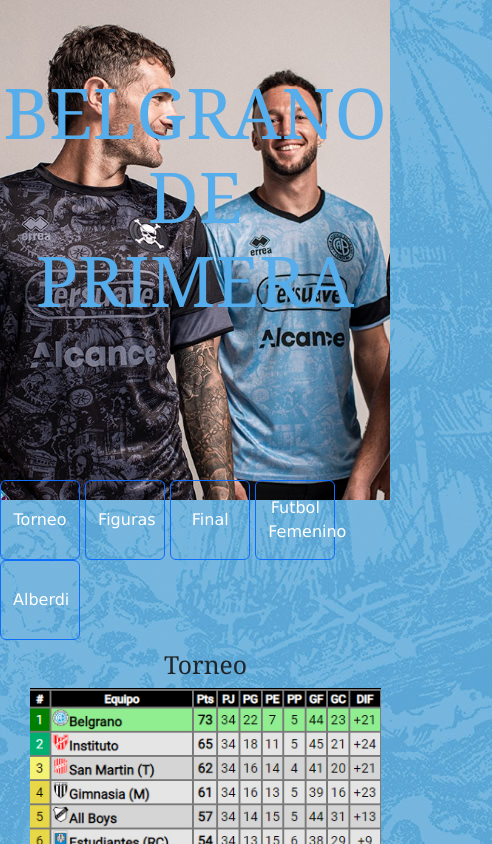
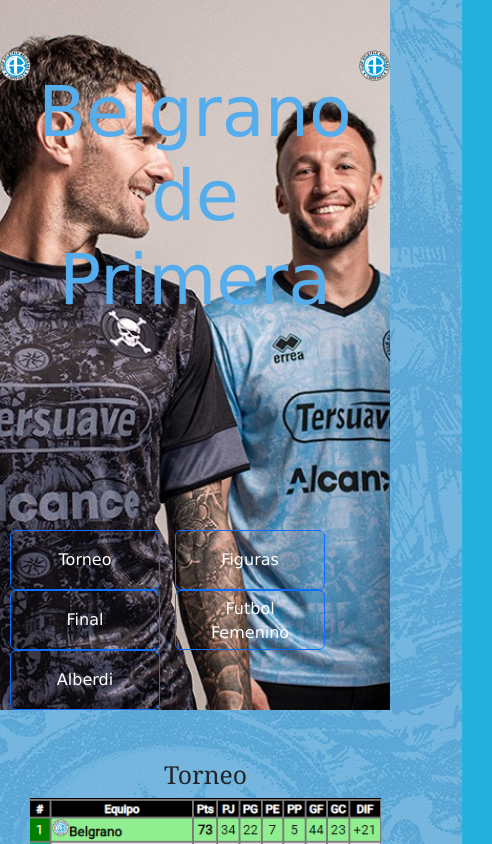
Before and after one commit to Andrescevallos/Tercera-entrga-Andres-Cevallos, a website: page index.html in a window 390 px wide. Shown: the top 844 px of the page, 492 px wide, since content can reach past the window. Drawn offline with nearby package versions, Linux system fonts and the light colour scheme.

Commit message:
entrega final

```diff
--- a/index.html
+++ b/index.html
@@ -18,21 +18,22 @@
     <div>
         <header id="flecha">
             <div class="titpri">
-                <img src="./img/png/Sin título-6.png" class="escudo" alt="">
-                <h1 class="titulos">BELGRANO DE PRIMERA</h1>
-                <img src="./img/png/Sin título-6.png" class="escudo" alt="">
+              <img class="esc-head" src="../img/escudo.png" alt="">
+              <h1>Belgrano de Primera</h1>
+              <img class="esc-head" src="../img/escudo.png" alt="">
            </div>
 
            <div class="div1">
-                <nav class="boots">
-                    <button type="button" class="btn btn-outline-primary head-media mediahe"><a href="">Torneo</a></button>
-                    <button type="button" class="btn btn-outline-primary head-media mediahe"><a href="./pages/figuras.html">Figuras</a></button>
-                    <button type="button" class="btn btn-outline-primary head-media mediahe"><a href="./pages/final.html">Final</a></button>
-                    <button type="button" class="btn btn-outline-primary head-media mediahe"><a href="./pages/Campeonas.html">Futbol Femenino </a></button>
-                    <button type="button" class="btn btn-outline-primary head-media mediahe"><a href="./pages/Alberdi.html">Alberdi</a></button>
+            <nav class="boots">
+              <button type="button" class="btn btn-outline-primary head-media mediahe"><a href="">Torneo</a></button>
+              <button type="button" class="btn btn-outline-primary head-media mediahe"><a href="./pages/Figuras.html">Figuras</a></button>
+              <button type="button" class="btn btn-outline-primary head-media mediahe"><a href="./final.html">Final</a></button>
+              <button type="button" class="btn btn-outline-primary head-media mediahe"><a href="./Campeonas.html">Futbol Femenino </a></button>
+              <button type="button" class="btn btn-outline-primary head-media mediahe"><a href="./Final.html">Alberdi</a></button>
 
-                </nav>
+          </nav>
             </div>
+        </header>
         </header>
 
         <main class="mainp1">
@@ -61,7 +62,7 @@
         <div class="divfechas">
 
             <div class="fechas">
-                <div data-aos="zoom-in-right"><img src="./img/fechas/1-6.png" alt=""></div>
+                <div data-aos="zoom-in-right"><img src="./img/fechas/1-6.png" alt=" "></div>
                 <div data-aos="zoom-in-left"><img src="./img/fechas/7-12.png" alt=""></div>
 
             </div>
--- a/scss/componentes/_Alberdi.scss
+++ b/scss/componentes/_Alberdi.scss
@@ -41,7 +41,9 @@
 
 .cultulink li:hover{
     transform:scaleY(2.5);
-    transform: scaleX(1.5)
+    transform: scaleX(1.5);
+    text-decoration: underline;
+
 }
 
 .cultulink li a{
@@ -63,7 +65,7 @@
     display: none;
 }
 
-@media screen and (max-width: 480px) {
+@media screen and (max-width: 600px) {
     .section5{
         display: flex;
         flex-direction: column;
--- a/scss/componentes/_Final.scss
+++ b/scss/componentes/_Final.scss
@@ -18,7 +18,7 @@
     margin-left: 5%;
 }
 
-@media screen and (max-width: 480px) {
+@media screen and (max-width: 600px) {
     .mainpage3, .forma3{
         display: flex;
         flex-direction: column;
--- a/scss/componentes/_campeonas.scss
+++ b/scss/componentes/_campeonas.scss
@@ -93,14 +93,14 @@
 
 }
 
-@media screen and (max-width: 480px) {
+@media screen and (max-width: 600px) {
     .divfotos{
         display: flex;
         flex-direction: column;
         flex-wrap: wrap;
     }
 
-    .espacio4:hover{
+    .divfotos .espacio4:hover{
         display: none;
     }
 
--- a/scss/componentes/_figuras.scss
+++ b/scss/componentes/_figuras.scss
@@ -138,7 +138,7 @@
     margin-bottom: 50px;
 }
 
-@media screen and (max-width: 480px) {
+@media screen and (max-width: 600px) {
 
     .divmain2{
         flex-direction: column;
--- a/scss/componentes/_footer.scss
+++ b/scss/componentes/_footer.scss
@@ -26,7 +26,7 @@
     height: 100px;
 }
 
-@media screen and (max-width:480px){
+@media screen and (max-width:600px){
     .divfoo{
         flex-direction: column;
     }
@@ -34,7 +34,5 @@
         display: none;
     }
 
-    footer{
-        width: min-content;
-    }
+
 }
--- a/scss/componentes/_header.scss
+++ b/scss/componentes/_header.scss
@@ -5,6 +5,7 @@
     background-size: cover;
     height: 500px;
     margin-bottom: 50px;
+
 
 }
 
@@ -16,6 +17,12 @@
     display: flex;
     justify-content: center;
     padding-top: 50px;
+    margin-bottom: 50px;
+}
+
+.esc-head{
+    width: 8%;
+    height: 8%;
 }
 
 header div{
@@ -49,11 +56,15 @@
 
 button{
     width: 150px;
-    height: 70px;
-    background-color:  rgb(18, 171, 222);
-    border: 4px solid rgb(18, 171, 222);
+    height: 60px;
+    margin-left: 10px;
+    color: rgb(255, 255, 255);
+    font-size: 25px;
+    border: rgb(255, 255, 255) solid 2px;
+    background: transparent;
+    flex-wrap: wrap;
+
 }
-
 
 
 .boots{
@@ -70,24 +81,21 @@
     padding-top: 100px;
 }
 
-@media screen and (max-width: 480px) {
+@media screen and (max-width: 600px) {
     header{
-        display: flex;
-        flex-direction: column;
-        margin: 0 0 150px 0;
         width: 100%;
+        height: 100%;
     }
-
-    .mediahe{
-        width: 80px;
-        height: 80px;
-    }
-
-    .escudo{
-        display: none;
+    h1{
+        font-size: 2px;
+        text-align: center;
     }
 
 
 
+    .head2{
+        flex-wrap: wrap;
+        justify-content: center;
+    }
 
     }
```
Also changed, not shown: pages/Figuras.html (+3 -3 lines), scss/componentes/_index.scss (+6 -1 lines), css/style.css, 1 other file.
